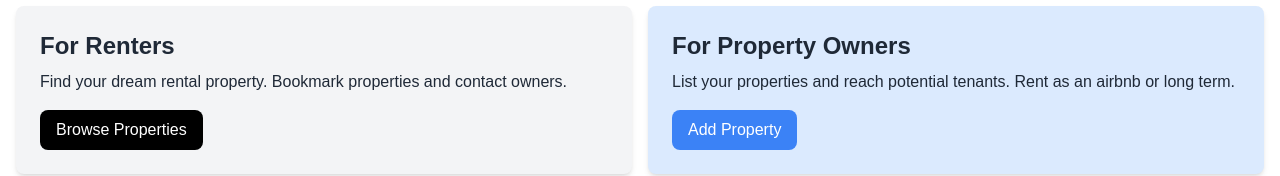
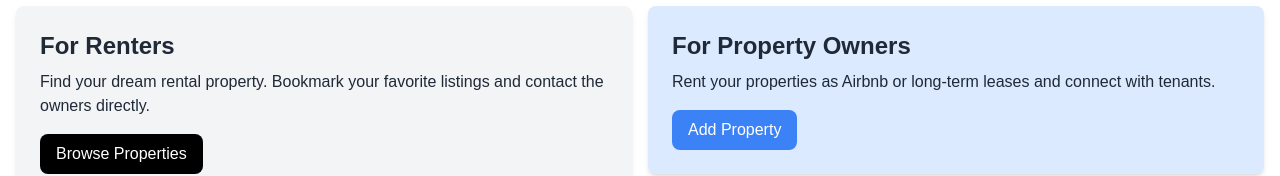
Before and after one commit to loloDawit/livingluxe-rentals, a Next.js app: page / in a window 1280 px wide. Shown: the part 447-623 px from the top of the page. Built offline with nearby package versions, Linux system fonts and the light colour scheme; no server answers.

Commit message:
refactor: Update InfoBoxes component to use dynamic data

```diff
--- a/components/InfoBoxes.jsx
+++ b/components/InfoBoxes.jsx
@@ -2,36 +2,45 @@ import React from 'react'
 import InfoBox from './InfoBox'
 
 const InfoBoxes = () => {
+    const infoBoxData = [
+        {
+            heading: 'For Renters',
+            buttonInfo: {
+                text: 'Browse Properties',
+                link: '/properties',
+                backgroundColor: 'bg-black',
+            },
+            content:
+                'Find your dream rental property. Bookmark your favorite listings and contact the owners directly.',
+        },
+        {
+            heading: 'For Property Owners',
+            backgroundColor: 'bg-blue-100',
+            buttonInfo: {
+                text: 'Add Property',
+                link: '/properties/add',
+                backgroundColor: 'bg-blue-500',
+            },
+            content:
+                'Rent your properties as Airbnb or long-term leases and connect with tenants.',
+        },
+    ]
+
     return (
         <div>
-            {/* <!-- Renters and Owners --> */}
             <section>
                 <div className="container-xl lg:container m-auto">
                     <div className="grid grid-cols-1 md:grid-cols-2 gap-4 p-4 rounded-lg">
-                        <InfoBox
-                            heading="For Renters"
-                            buttonInfo={{
-                                text: 'Browse Properties',
-                                link: '/properties',
-                                backgroundColor: 'bg-black',
-                            }}
-                        >
-                            Find your dream rental property. Bookmark properties
-                            and contact owners.
-                        </InfoBox>
-
-                        <InfoBox
-                            heading="For Property Owners"
-                            backgroundColor="bg-blue-100"
-                            buttonInfo={{
-                                text: 'Add Property',
-                                link: '/properties/add',
-                                backgroundColor: 'bg-blue-500',
-                            }}
-                        >
-                            List your properties and reach potential tenants.
-                            Rent as an airbnb or long term.
-                        </InfoBox>
+                        {infoBoxData.map((info, index) => (
+                            <InfoBox
+                                key={index}
+                                heading={info.heading}
+                                backgroundColor={info.backgroundColor}
+                                buttonInfo={info.buttonInfo}
+                            >
+                                {info.content}
+                            </InfoBox>
+                        ))}
                     </div>
                 </div>
             </section>
```
